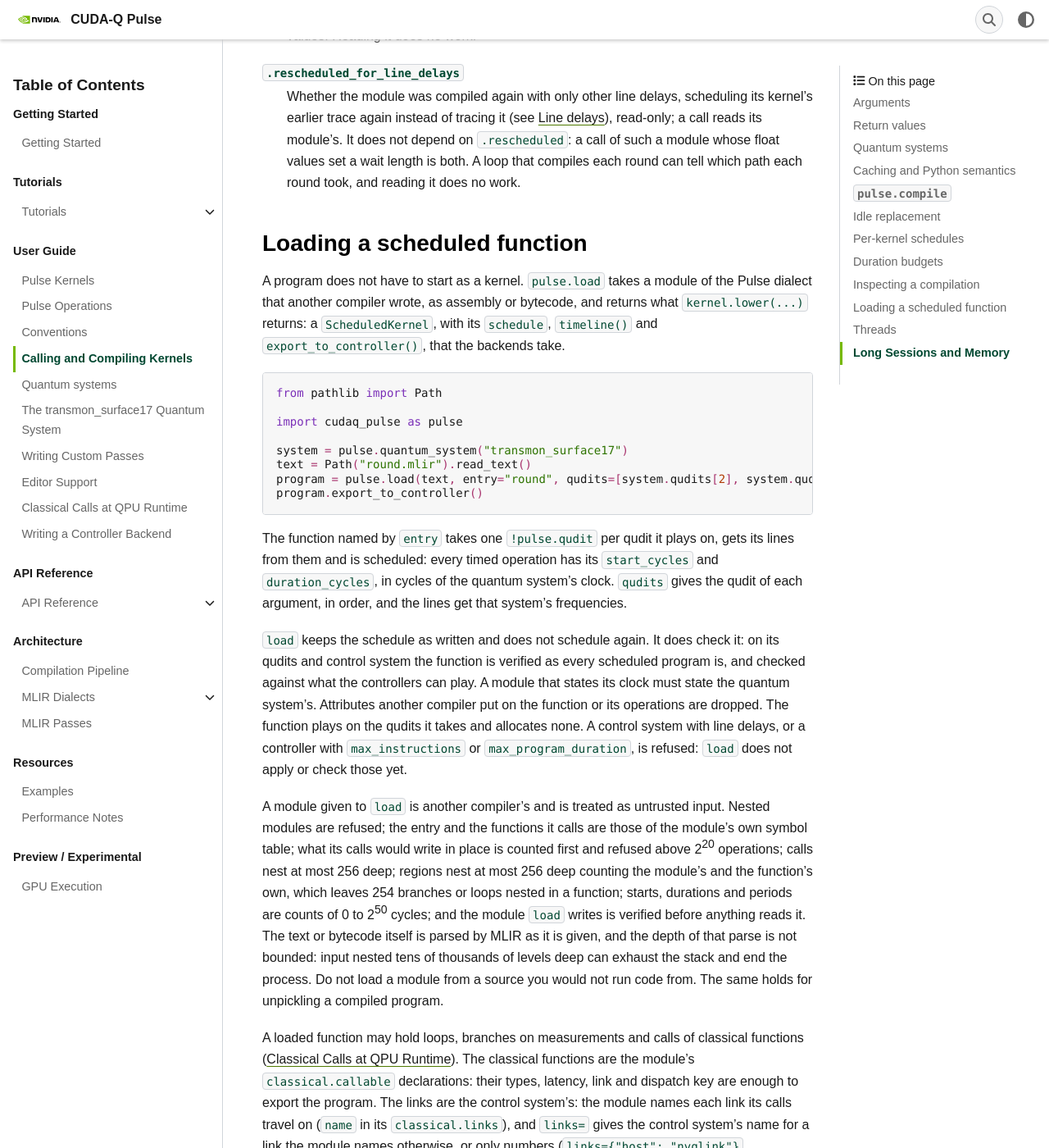
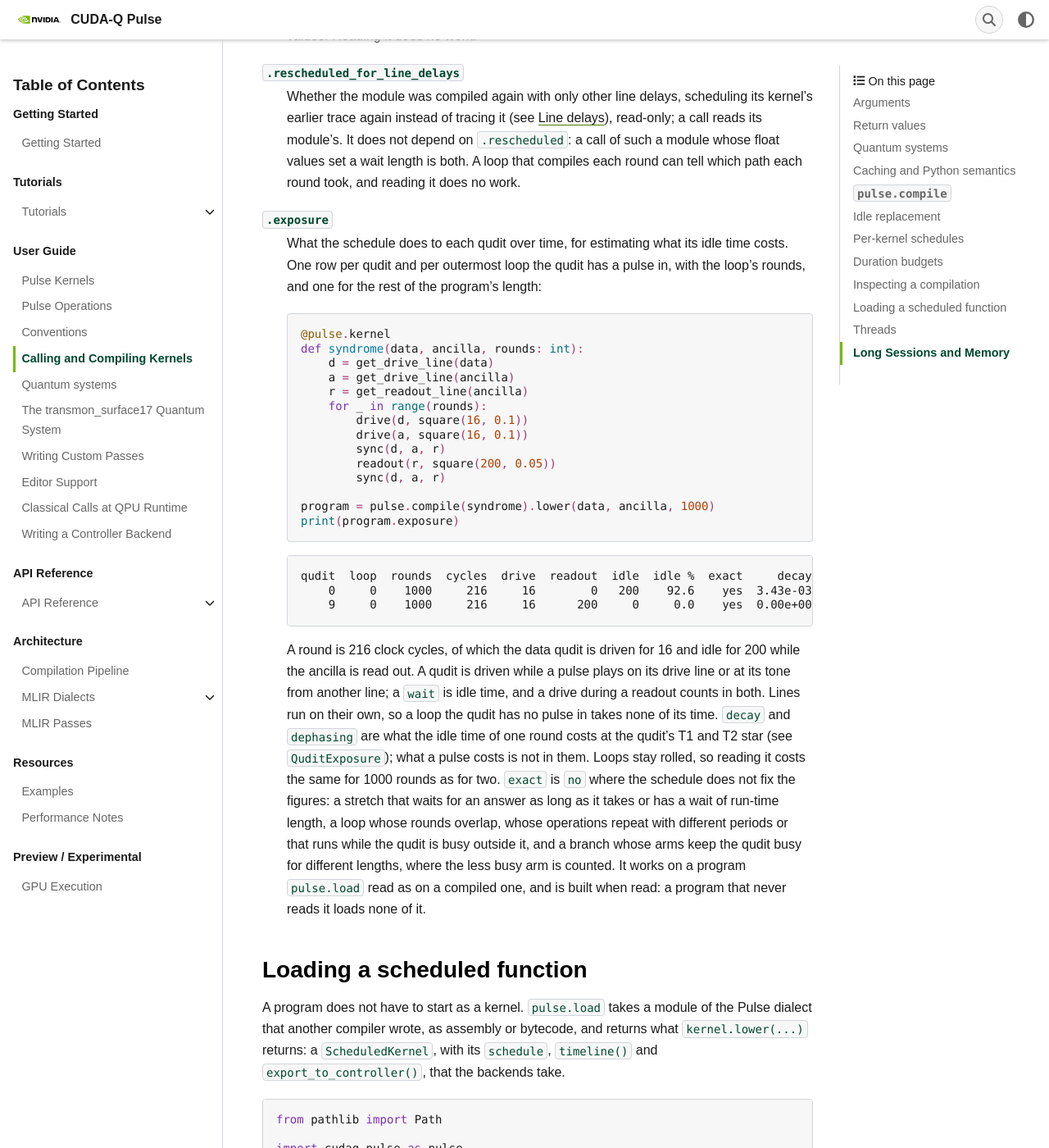
Before and after one commit to Arishsingh/cudaq-pulse, a Sphinx documentation site: the page built from docs/user_guide/compilation.rst, in a window 1280 px wide and 1400 px high, scrolled down 8970 px. Shown: the whole window at 82% size. Built offline with Sphinx 7.4.7, drawn with Linux system fonts in a browser that asks for light colours; some web fonts are replaced; pages that are not in the unit, such as notebooks, are missing from menus; the version number could not be read and is left out.

Commit message:
Document program.exposure
The user guide's section on inspecting a compilation, the API page and the
changelog.

Signed-off-by: A.M. Santana <anthonys@nvidia.com>

```diff
--- a/docs/api/compile.rst
+++ b/docs/api/compile.rst
@@ -26,6 +26,11 @@ Compilation API
 
 .. autoclass:: cudaq_pulse.compiler.IdleWindows
 
+.. autoclass:: cudaq_pulse.compiler.QuditExposure
+   :members:
+
+.. autoclass:: cudaq_pulse.compiler.Exposure
+
 .. autoclass:: cudaq_pulse.compiler.IRLevel
    :members:
    :undoc-members:
--- a/docs/user_guide/compilation.rst
+++ b/docs/user_guide/compilation.rst
@@ -434,6 +434,53 @@ quantum system gives the coupling of two of them, ``qs.coupling(a, b)``.
    set a wait length is both. A loop that compiles each round can tell which
    path each round took, and reading it does no work.
 
+``.exposure``
+   What the schedule does to each qudit over time, for estimating what its
+   idle time costs. One row per qudit and per outermost loop the qudit has
+   a pulse in, with the loop's rounds, and one for the rest of the
+   program's length:
+
+   .. code-block:: python
+
+      @pulse.kernel
+      def syndrome(data, ancilla, rounds: int):
+          d = get_drive_line(data)
+          a = get_drive_line(ancilla)
+          r = get_readout_line(ancilla)
+          for _ in range(rounds):
+              drive(d, square(16, 0.1))
+              drive(a, square(16, 0.1))
+              sync(d, a, r)
+              readout(r, square(200, 0.05))
+              sync(d, a, r)
+
+      program = pulse.compile(syndrome).lower(data, ancilla, 1000)
+      print(program.exposure)
+
+   .. code-block:: text
+
+      qudit  loop  rounds  cycles  drive  readout  idle  idle %  exact     decay  dephasing
+          0     0    1000     216     16        0   200    92.6    yes  3.43e-03   5.69e-04
+          9     0    1000     216     16      200     0     0.0    yes  0.00e+00   0.00e+00
+
+   A round is 216 clock cycles, of which the data qudit is driven for 16
+   and idle for 200 while the ancilla is read out. A qudit is driven while
+   a pulse plays on its drive line or at its tone from another line; a
+   ``wait`` is idle time, and a drive during a readout counts in both.
+   Lines run on their own, so a loop the qudit has no pulse in takes none
+   of its time. ``decay`` and
+   ``dephasing`` are what the idle time of one round costs at the qudit's
+   T1 and T2 star (see ``QuditExposure``); what a pulse costs is not in
+   them. Loops stay rolled, so reading it costs the same for 1000 rounds
+   as for two. ``exact`` is ``no`` where the schedule does not fix the
+   figures: a stretch that waits for an answer as long as it takes or has a
+   wait of run-time length, a loop whose rounds overlap, whose operations
+   repeat with different periods or that runs while the qudit is busy
+   outside it, and a branch whose arms keep the qudit
+   busy for different lengths, where the less busy arm is counted. It works
+   on a program ``pulse.load`` read as on a compiled one, and is built when
+   read: a program that never reads it loads none of it.
+
 Loading a scheduled function
 ----------------------------
 
```
Also changed, not shown: CHANGELOG.md (+9 -0 lines).
